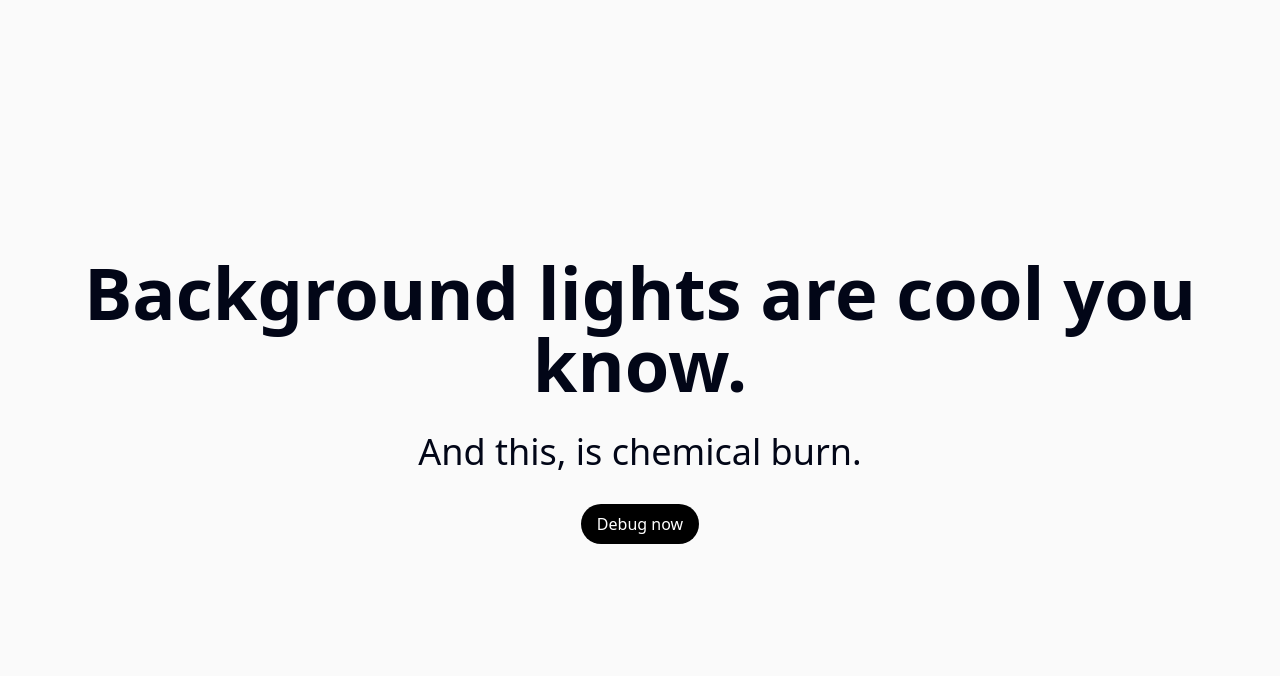
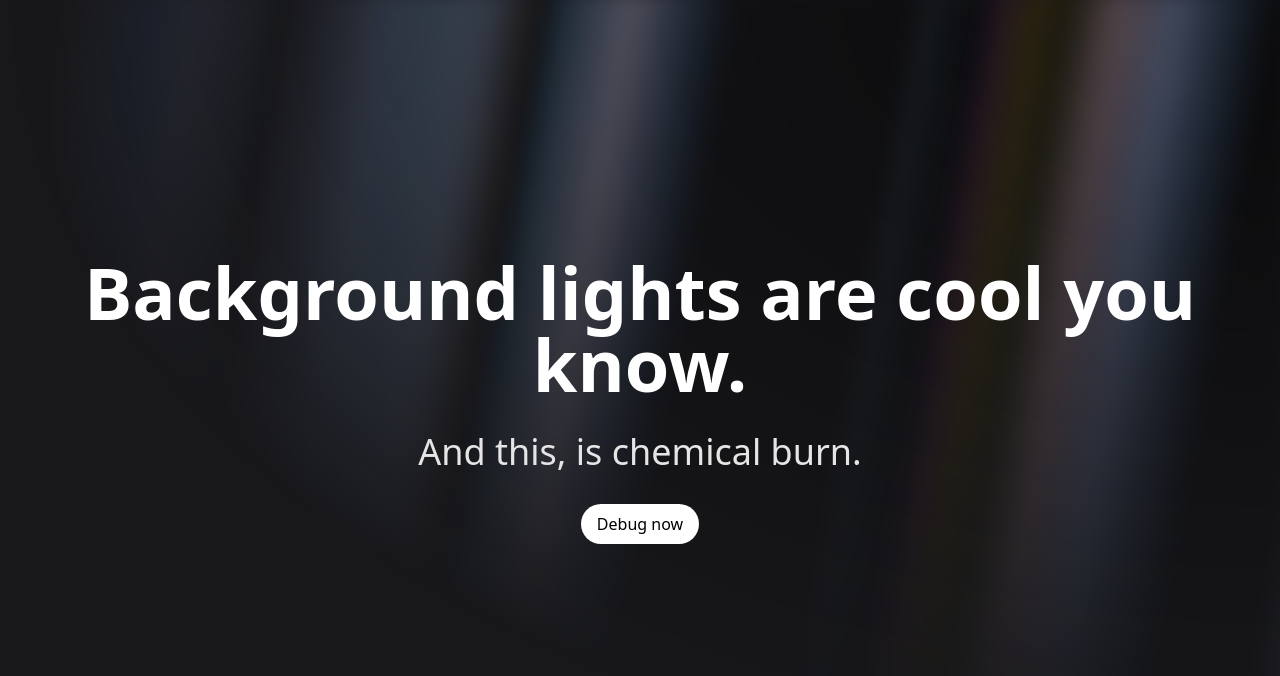
Before and after one commit to SafetyKitInfo/Safetykitlandingpage, a Next.js app: page /aurora-demo in a window 1280 px wide. Shown: the top 676 px of the page. Built offline with nearby package versions, Linux system fonts and the light colour scheme; no server answers.

Commit message:
chore(dev): tailwind aurora safelist + remove inline fallbacks

```diff
--- a/components/ui/demo.tsx
+++ b/components/ui/demo.tsx
@@ -7,16 +7,7 @@ import { AuroraBackground } from "./aurora-background";
 export function AuroraBackgroundDemo() {
   return (
     <AuroraBackground>
-      <motion.div
-        initial={{ opacity: 0.0, y: 40 }}
-        whileInView={{ opacity: 1, y: 0 }}
-        transition={{
-          delay: 0.3,
-          duration: 0.8,
-          ease: "easeInOut",
-        }}
-        className="relative flex flex-col gap-4 items-center justify-center px-4"
-      >
+      <motion.div className="relative flex flex-col gap-4 items-center justify-center px-4">
         <div className="text-3xl md:text-7xl font-bold dark:text-white text-center">
           Background lights are cool you know.
         </div>
--- a/package.json
+++ b/package.json
@@ -26,6 +26,7 @@
     "lucide-react": "^0.245.0",
     "next": "^16.0.4",
     "nodemailer": "^6.9.4",
+    "puppeteer": "^24.33.0",
     "react": "^18.2.0",
     "react-dom": "^18.2.0"
   }
--- a/pages/aurora-demo.tsx
+++ b/pages/aurora-demo.tsx
@@ -3,7 +3,7 @@ import { AuroraBackgroundDemo } from "../components/ui/demo";
 
 export default function AuroraDemoPage() {
   return (
-    <div className="min-h-screen">
+    <div className="min-h-screen dark">
       <AuroraBackgroundDemo />
     </div>
   );
--- a/tailwind.config.js
+++ b/tailwind.config.js
@@ -10,6 +10,13 @@ module.exports = {
     './src/**/*.{ts,tsx,js,jsx}'
   ],
   darkMode: "class",
+  safelist: [
+    // preserve arbitrary property classes and common pseudo/variant prefixes used
+    // by the aurora component (helps during dev when classes may appear dynamic)
+    /^\[.*\]$/,
+    /^after:.*$/,
+    /^dark:.*$/,
+  ],
   theme: {
     extend: {
       animation: {
```
Also changed, not shown: scripts/screenshot-aurora.js (added, +43 -0 lines), 1 other file (tests, documents, lock files or other folders).
